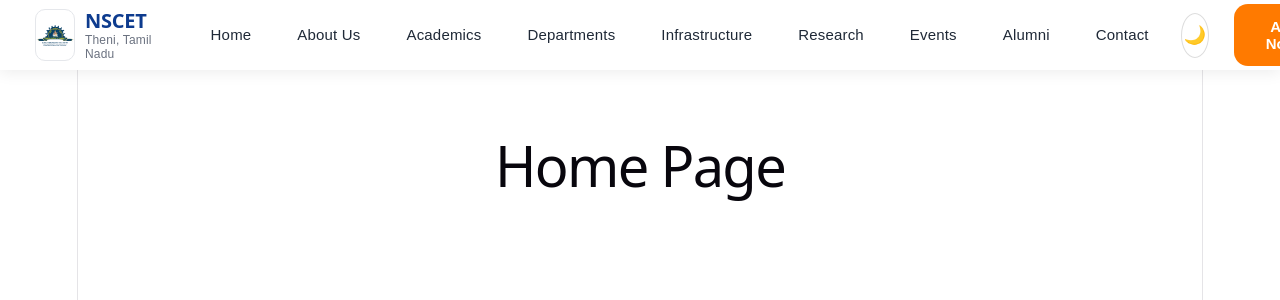
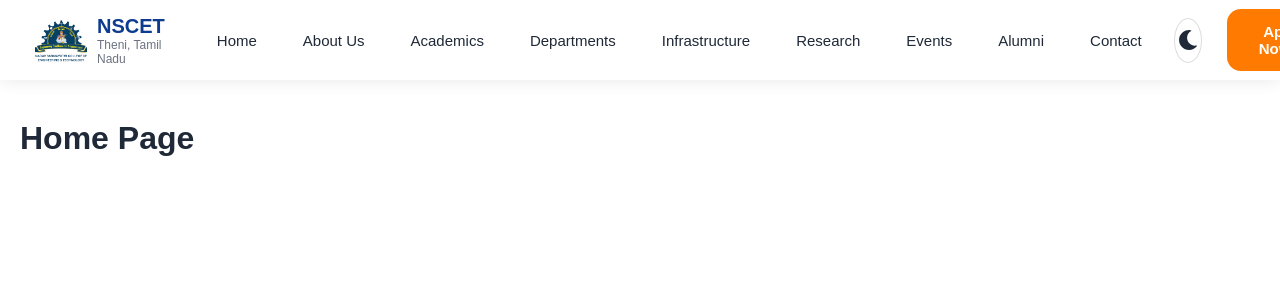
Before and after one commit to Shymraj/nscetweb, a React app in the folder Frontend/: page / in a window 1280 px wide. Shown: the top 300 px of the page. Built offline with nearby package versions, Linux system fonts and the light colour scheme; the HTML template or start-up script is replaced by a standard one.

Commit message:
Dark mod Update

```diff
--- a/Frontend/src/components/Navbar/Navbar.css
+++ b/Frontend/src/components/Navbar/Navbar.css
@@ -3,9 +3,23 @@
     padding:0;
     box-sizing:border-box;
 }
+*{
+    transition: background-color .3s ease,
+                color .3s ease,
+                border-color .3s ease,
+                box-shadow .3s ease;
+}
 
 body{
     font-family:Arial, Helvetica, sans-serif;
+}
+body{
+    transition: background 0.3s ease, color 0.3s ease;
+}
+
+body.dark-mode{
+    background:#111827;
+    color:#ffffff;
 }
 
 .navbar{
@@ -13,7 +27,7 @@ body{
     top: 0;
     left: 0;
     width: 100%;
-    height: 70px;
+    height: 80px;
     background: #fff;
     display: flex;
     justify-content: space-between;
@@ -32,9 +46,18 @@ body{
 }
 
 .logo{
-    width: 38px;
-    height: 38px;
-    object-fit: contain;
+    width: 80px;
+    height: 80px;
+    object-fit: cover;
+
+
+    width: 52px;
+    height: 52px;
+    object-fit: cover;
+    border: none;
+    outline: none;
+    background: transparent;
+
 }
 .college-name{
     display: flex;
@@ -67,16 +90,17 @@ body{
 .logo-box{
 
 
-    width: 52px;
-    height: 52px;
+
+    width: auto;
+    height: auto;
+    border: none;
     background: transparent;
-    border: 1px solid #e5e7eb;
-    border-radius: 10px;
     display: flex;
     align-items: center;
     justify-content: center;
+}
 
-}
+
 
 
 
@@ -129,14 +153,22 @@ body{
     border-radius:50%;
     border:1px solid #ddd;
     background:#fff;
+    color:#1f2937;
     cursor:pointer;
-    font-size:18px;
+    font-size:20px;
     margin-right:15px;
     transition:0.3s;
+    display:flex;
+    align-items:center;
+    justify-content:center;
 }
 
 .theme-btn:hover{
     background:#f3f4f6;
+    border:1px solid #ff7a00;
+    color:#ff7a00;
+    box-shadow:0 0 12px rgba(255,122,0,0.25);
+    transform:scale(1.05);
 }
 
 .apply-btn{
@@ -241,3 +273,55 @@ body{
     color: #ff7a00;
     padding-left: 28px;
 }
+/* ================= DARK MODE ================= */
+
+body.dark-mode .navbar{
+    background:#1f2937;
+}
+
+body.dark-mode .college-name h2{
+    color:white;
+}
+
+body.dark-mode .college-name p{
+    color:#d1d5db;
+}
+
+body.dark-mode .nav-links a{
+    color:white;
+}
+
+body.dark-mode .nav-links a:hover{
+    background:#374151;
+    color:#ff7a00;
+}
+
+body.dark-mode .logo-box{
+    border:1px solid #4b5563;
+}
+
+body.dark-mode .theme-btn{
+    background:#374151;
+    color:white;
+    border:1px solid #4b5563;
+}
+body.dark-mode .theme-btn:hover{
+    border:1px solid #ff7a00;
+    color:#ff7a00;
+    box-shadow:0 0 12px rgba(255,122,0,0.35);
+    transform:scale(1.05);
+}
+
+body.dark-mode .dropdown-menu{
+    background:#1f2937;
+    border:1px solid #374151;
+}
+
+body.dark-mode .dropdown-menu li a{
+    color:white;
+}
+
+body.dark-mode .dropdown-menu li a:hover{
+    background:#374151;
+    color:#ff7a00;
+}
--- a/Frontend/src/components/Navbar/Navbar.jsx
+++ b/Frontend/src/components/Navbar/Navbar.jsx
@@ -1,9 +1,23 @@
+import { useState, useEffect } from "react";
 import "./Navbar.css";
 import { Link } from "react-router-dom";
 import logo from "../../assets/Img/nscet-logo.webp";
+import { FaMoon, FaSun } from "react-icons/fa";
 
 function Navbar() {
+
+  const [darkMode, setDarkMode] = useState(false);
+
+  useEffect(() => {
+    if (darkMode) {
+      document.body.classList.add("dark-mode");
+    } else {
+      document.body.classList.remove("dark-mode");
+    }
+  }, [darkMode]);
   return (
+
+
     <header>
       <nav className="navbar">
 
@@ -51,7 +65,12 @@ function Navbar() {
         </ul>
 
         <div className="nav-right">
-    <button className="theme-btn">🌙</button>
+    <button
+    className="theme-btn"
+    onClick={() => setDarkMode(!darkMode)}
+>
+  {darkMode ? <FaSun /> : <FaMoon />}
+</button>
     <button className="apply-btn">Apply Now →</button>
 </div>
 
--- a/Frontend/src/index.css
+++ b/Frontend/src/index.css
@@ -1,111 +1,28 @@
-:root {
-  --text: #6b6375;
-  --text-h: #08060d;
-  --bg: #fff;
-  --border: #e5e4e7;
-  --code-bg: #f4f3ec;
-  --accent: #aa3bff;
-  --accent-bg: rgba(170, 59, 255, 0.1);
-  --accent-border: rgba(170, 59, 255, 0.5);
-  --social-bg: rgba(244, 243, 236, 0.5);
-  --shadow:
-    rgba(0, 0, 0, 0.1) 0 10px 15px -3px, rgba(0, 0, 0, 0.05) 0 4px 6px -2px;
-
-  --sans: system-ui, 'Segoe UI', Roboto, sans-serif;
-  --heading: system-ui, 'Segoe UI', Roboto, sans-serif;
-  --mono: ui-monospace, Consolas, monospace;
-
-  font: 18px/145% var(--sans);
-  letter-spacing: 0.18px;
-  color-scheme: light dark;
-  color: var(--text);
-  background: var(--bg);
-  font-synthesis: none;
-  text-rendering: optimizeLegibility;
-  -webkit-font-smoothing: antialiased;
-  -moz-osx-font-smoothing: grayscale;
-
-  @media (max-width: 1024px) {
-    font-size: 16px;
-  }
+*{
+  margin:0;
+  padding:0;
+  box-sizing:border-box;
 }
 
-@media (prefers-color-scheme: dark) {
-  :root {
-    --text: #9ca3af;
-    --text-h: #f3f4f6;
-    --bg: #16171d;
-    --border: #2e303a;
-    --code-bg: #1f2028;
-    --accent: #c084fc;
-    --accent-bg: rgba(192, 132, 252, 0.15);
-    --accent-border: rgba(192, 132, 252, 0.5);
-    --social-bg: rgba(47, 48, 58, 0.5);
-    --shadow:
-      rgba(0, 0, 0, 0.4) 0 10px 15px -3px, rgba(0, 0, 0, 0.25) 0 4px 6px -2px;
-  }
-
-  #social .button-icon {
-    filter: invert(1) brightness(2);
-  }
+html{
+  scroll-behavior:smooth;
 }
 
-body {
-  margin: 0;
+body{
+  margin:0;
+  padding:0;
+  font-family:Arial, Helvetica, sans-serif;
+  background:#ffffff;
+  color:#1f2937;
+  transition:background-color .3s ease,color .3s ease;
 }
 
-#root {
-  width: 1126px;
-  max-width: 100%;
-  margin: 0 auto;
-  text-align: center;
-  border-inline: 1px solid var(--border);
-  min-height: 100svh;
-  display: flex;
-  flex-direction: column;
-  box-sizing: border-box;
+body.dark-mode{
+  background:#111827;
+  color:#ffffff;
 }
 
-h1,
-h2 {
-  font-family: var(--heading);
-  font-weight: 500;
-  color: var(--text-h);
+#root{
+  width:100%;
+  min-height:100vh;
 }
-
-h1 {
-  font-size: 56px;
-  letter-spacing: -1.68px;
-  margin: 32px 0;
-  @media (max-width: 1024px) {
-    font-size: 36px;
-    margin: 20px 0;
-  }
-}
-h2 {
-  font-size: 24px;
-  line-height: 118%;
-  letter-spacing: -0.24px;
-  margin: 0 0 8px;
-  @media (max-width: 1024px) {
-    font-size: 20px;
-  }
-}
-p {
-  margin: 0;
-}
-
-code,
-.counter {
-  font-family: var(--mono);
-  display: inline-flex;
-  border-radius: 4px;
-  color: var(--text-h);
-}
-
-code {
-  font-size: 15px;
-  line-height: 135%;
-  padding: 4px 8px;
-  background: var(--code-bg);
-}
```
